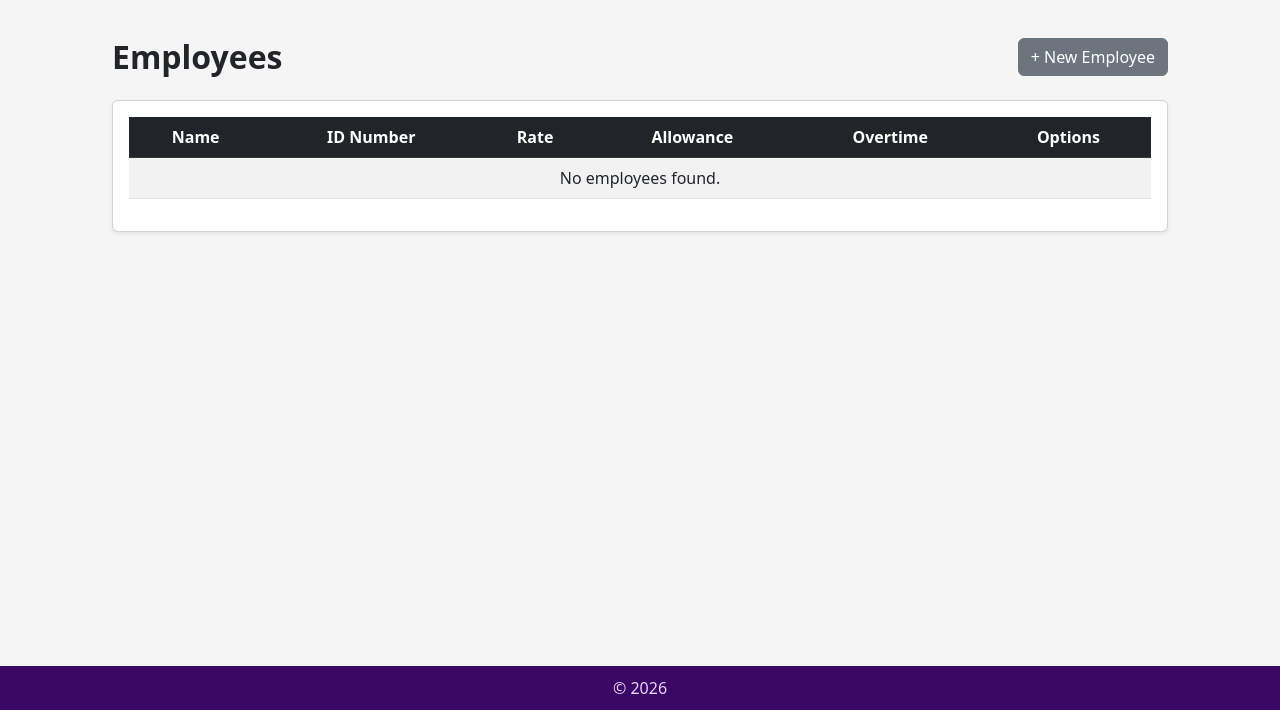
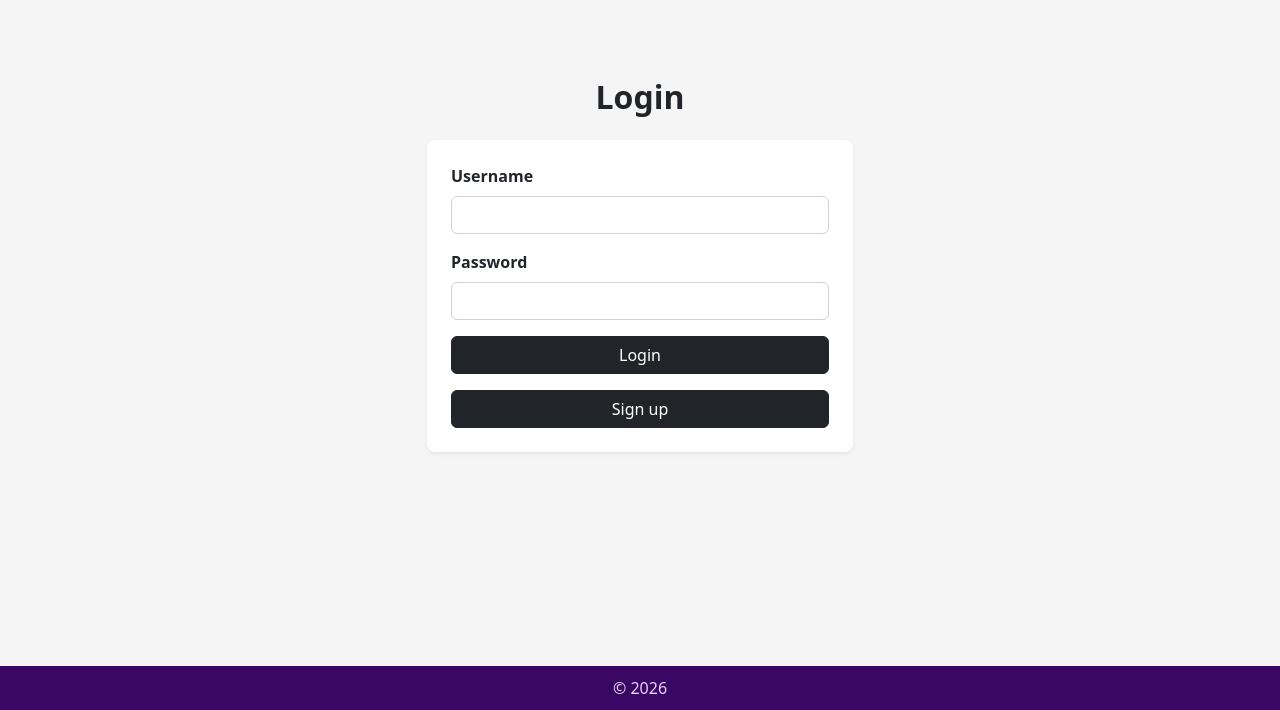
Before and after one commit to calistacprs/FINALPROJECT, a Django app: page / in a window 1280 px wide. Shown: the part 90-800 px from the top of the page. Run offline with Django 4.2, Linux system fonts and the light colour scheme; data that the repository does not hold is empty.

Commit message:
login, signup, manage account, change pass
please migrate

```diff
--- a/FinalProject/payroll_app/templates/payroll_app/base.html
+++ b/FinalProject/payroll_app/templates/payroll_app/base.html
@@ -134,6 +134,12 @@
     <div class="nav-links">
         <a href="#">Employees</a>
         <a href="#">Payslips</a>
+
+        <!-- to prevent id crashes -->
+        {% if current_user %}
+            <a href="{% url 'manage_account' current_user.pk %}">Account</a>
+        {% endif %}
+
     </div>
 
 </div>
--- a/FinalProject/payroll_app/templates/payroll_app/employees.html
+++ b/FinalProject/payroll_app/templates/payroll_app/employees.html
@@ -20,9 +20,15 @@
         </div>
 
         <!-- right side -->
-        <a href="{% url 'create_employee' %}" class="btn btn-secondary">
-            + New Employee
-        </a>
+        <div class="d-flex gap-2">
+            <a href="{% url 'create_employee' %}" class="btn btn-secondary">
+                + New Employee
+            </a>
+
+            <a href="{% url 'logout' %}" class="btn btn-outline-danger">
+                Logout
+            </a>
+        </div>
     </div>
 
     <!-- table -->
--- /dev/null
+++ b/FinalProject/payroll_app/templates/payroll_app/login.html
@@ -0,0 +1,53 @@
+{% extends "payroll_app/base.html" %}
+{% block content %}
+
+<div class="container mt-5">
+
+    <div class="text-center mb-4">
+        <h2 class="fw-bold">Login</h2>
+    </div>
+
+    <div class="row justify-content-center">
+        <div class="col-lg-5 col-md-7">
+
+            <div class="card shadow-sm border-0 rounded-3">
+                <div class="card-body p-4">
+
+                    {% if message %}
+                        <div class="alert alert-dark">
+                            {{ message }}
+                        </div>
+                    {% endif %}
+
+                    <form method="POST">
+                        {% csrf_token %}
+
+                        <div class="mb-3">
+                            <label class="form-label fw-semibold">Username</label>
+                            <input type="text" name="username" class="form-control" required>
+                        </div>
+
+                        <div class="mb-3">
+                            <label class="form-label fw-semibold">Password</label>
+                            <input type="password" name="password" class="form-control" required>
+                        </div>
+
+                        <div class="d-grid mb-3">
+                            <button type="submit" class="btn btn-dark">Login</button>
+                        </div>
+
+                        <div class="d-grid">
+                            <a href="{% url 'signup' %}" class="btn btn-dark">Sign up</a>
+                        </div>
+
+                    </form>
+
+                </div>
+            </div>
+
+        </div>
+    </div>
+
+</div>
+
+{% endblock %}
--- a/FinalProject/payroll_app/urls.py
+++ b/FinalProject/payroll_app/urls.py
@@ -2,11 +2,18 @@ from django.urls import path
 from . import views
 
 urlpatterns = [
-    path('', views.employees, name='employees'),
+    path('employees/', views.employees, name='employees'),
 
     path('create/', views.create_employee, name='create_employee'),
     path('update/<int:id>/', views.update_employee, name='update_employee'),
     path('delete/<int:id>/', views.delete_employee, name='delete_employee'),
 
     path('add-overtime/<int:id>/', views.add_overtime, name='add_overtime'),
+
+    path('', views.login_view, name='login'),
+    path('signup/', views.signup_view, name='signup'),
+    path('logout/', views.logout_view, name='logout'),
+    path('account/<int:pk>/', views.manage_account, name='manage_account'),
+    path('account/delete/<int:pk>/', views.delete_account, name='delete_account'),
+    path('account/change-password/<int:pk>/', views.change_password, name='change_password')
 ]
--- a/FinalProject/payroll_app/views.py
+++ b/FinalProject/payroll_app/views.py
@@ -1,10 +1,15 @@
 from django.shortcuts import get_object_or_404, redirect, render
-from .models import Employee, Payslip
+from .models import Employee, Payslip, Account
 from django.db import transaction
 from django.db.models import F
 from django.contrib import messages
 
+current_user = None
+
 def payslips(request):
+    if current_user is None:
+        return redirect('login')
+
     employee_objects = Employee.objects.all()
     payslip_objects = Payslip.objects.all()
 
@@ -98,7 +103,8 @@ def payslips(request):
                 'employees': employee_objects,
                 'payslips': payslip_objects,
                 'months': months,
-                'message': message
+                'message': message,
+                'current_user': current_user
             })
 
         return redirect('payslips')
@@ -108,19 +114,29 @@ def payslips(request):
             'employees': employee_objects,
             'payslips': payslip_objects,
             'months': months,
-            'message': message
+            'message': message,
+            'current_user': current_user
         })
 
 
 def view_payslip(request, pk):
+    if current_user is None:
+        return redirect('login')
+
     payslip = get_object_or_404(Payslip, pk=pk)
-    return render(request, 'payroll_app/view_payslip.html', {'payslip': payslip})
+    return render(request, 'payroll_app/view_payslip.html', {'payslip': payslip, 'current_user': current_user})
 
 def employees(request):
+    if current_user is None:
+        return redirect('login')
+
     employees = Employee.objects.all().order_by('name')
-    return render(request, 'payroll_app/employees.html', {'employees': employees})
+    return render(request, 'payroll_app/employees.html', {'employees': employees, 'current_user': current_user})
 
 def create_employee(request):
+    if current_user is None:
+        return redirect('login')
+
     if request.method == "POST":
         name = (request.POST.get('name') or "").strip()
         id_number = (request.POST.get('id_number') or "").strip()
@@ -167,6 +183,9 @@ def create_employee(request):
     return render(request, 'payroll_app/create_employee.html')
 
 def update_employee(request, id):
+    if current_user is None:
+        return redirect('login')
+
     emp = get_object_or_404(Employee, id=id)
 
     if request.method == "POST":
@@ -202,9 +221,12 @@ def update_employee(request, id):
         messages.success(request, "Employee updated.")
         return redirect('employees')
 
-    return render(request, 'payroll_app/update_employee.html', {'emp': emp})
+    return render(request, 'payroll_app/update_employee.html', {'emp': emp, 'current_user': current_user})
 
 def delete_employee(request, id):
+    if current_user is None:
+        return redirect('login')
+
     if request.method == "POST":
         emp = get_object_or_404(Employee, id=id)
         emp.delete()
@@ -215,6 +237,9 @@ def delete_employee(request, id):
 # add overtime
 @transaction.atomic
 def add_overtime(request, id):
+    if current_user is None:
+        return redirect('login')
+
     if request.method == "POST":
         emp = get_object_or_404(Employee, id=id)
 
@@ -243,3 +268,102 @@ def add_overtime(request, id):
         messages.success(request, "Overtime added.")
 
     return redirect('employees')
+
+def login_view(request):
+    global current_user
+    message = request.GET.get("message", "")
+
+    if request.method == "POST":
+        username = request.POST.get("username")
+        password = request.POST.get("password")
+
+        account = Account.objects.filter(username=username, password=password).first()
+
+        if account:
+            current_user = account
+            return redirect('employees')
+        else:
+            message = "Invalid login"
+
+    return render(request, 'payroll_app/login.html', {
+        'message': message,
+        'current_user': current_user
+    })
+
+
+def signup_view(request):
+    if request.method == "POST":
+        username = request.POST.get("username")
+        password = request.POST.get("password")
+
+        existing_account = Account.objects.filter(username=username).first()
+
+        if existing_account:
+            return render(request, 'payroll_app/signup.html', {
+                'message': 'Account already exists'
+            })
+
+        Account.objects.create(username=username, password=password)
+
+        return redirect('/?message=Account created successfully')
+
+    return render(request, 'payroll_app/signup.html')
+
+
+def manage_account(request, pk):
+    if current_user is None:
+        return redirect('login')
+
+    user_account = get_object_or_404(Account, pk=pk)
+
+    return render(request, 'payroll_app/manage_account.html', {
+        'user': user_account,
+        'current_user': current_user
+    })
+
+
+def delete_account(request, pk):
+    global current_user
+
+    Account.objects.filter(pk=pk).delete()
+    current_user = None
+
+    return redirect('login')
+
+
+def logout_view(request):
+    global current_user
+    current_user = None
+
+    return redirect('login')
+
+
+def change_password(request, pk):
+    if current_user is None:
+        return redirect('login')
+
+    account = get_object_or_404(Account, pk=pk)
+    message = ""
+
+    if request.method == "POST":
+        current_password = request.POST.get('current_password')
+        new_password = request.POST.get('new_password')
+        confirm_password = request.POST.get('confirm_password')
+
+        if current_password != account.password:
+            message = "Current password is incorrect"
+
+        elif new_password != confirm_password:
+            message = "New passwords do not match"
+
+        else:
+            account.password = new_password
+            account.save()
+
+            return redirect('manage_account', pk=account.pk)
+
+    return render(request, 'payroll_app/change_password.html', {
+        'account': account,
+        'display': message,
+        'current_user': current_user
+    })
```
Also changed, not shown: FinalProject/payroll_app/models.py (+7 -0 lines), FinalProject/payroll_app/templates/payroll_app/change_password.html (added, +60 -0 lines), FinalProject/payroll_app/templates/payroll_app/manage_account.html (added, +51 -0 lines), FinalProject/payroll_app/templates/payroll_app/signup.html (added, +53 -0 lines), FinalProject/payroll_app/migrations/0001_initial.py (added).
